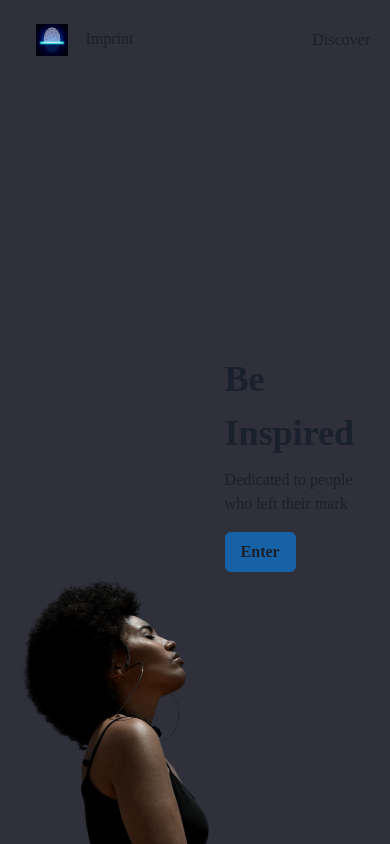
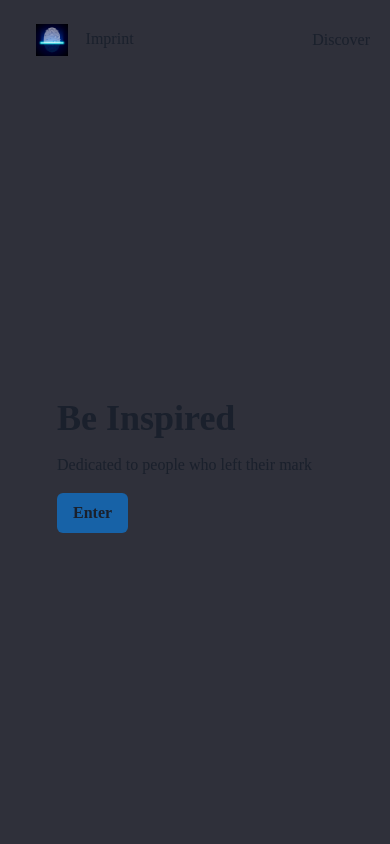
Before and after one commit to BrandonGrayson/Imprint, a React (Create React App) app: page / in a window 390 px wide. Built offline with nearby package versions, Linux system fonts and the light colour scheme; the HTML template or start-up script is replaced by a standard one.

Commit message:
using Chakra UI's custom hook useMediaQuery to conditionally render landing page img when there is enough screen space

```diff
--- a/src/components/Home.js
+++ b/src/components/Home.js
@@ -1,9 +1,11 @@
 import React from 'react';
 import { Box, Image, Text, Button } from '@chakra-ui/react';
+import { useMediaQuery } from "@chakra-ui/react"
 
 // flex grow worked in this box: style={{flexGrow: 1, backgroundColor: 'red'}}
 
 export default function Home() {
+    const [isSmallerThan900] = useMediaQuery("(max-width: 900px)")
     return (
         <Box
             d="flex"
@@ -17,11 +19,16 @@ export default function Home() {
                 maxH="70vh"
                 alignSelf="end"
             >
-                <Image
+                {
+                    isSmallerThan900 === true
+                        ? null
+                        : <Image
                             src="/img/landing-page-girl.png"
                             alt="girl enjoying music"
                             objectFit="contain"
+
                         />
+                }
             </Box>
             <Box
                 d="flex"
@@ -31,7 +38,6 @@ export default function Home() {
                 m="1rem"
                 maxW="100%"
                 flexGrow="2"
-
             >
                 <Text pb=".5rem" fontWeight="bold" fontSize="4xl">Be Inspired</Text>
                 <Text pb="1rem" fontWeight="normal" fontSize="md">Dedicated to people who left their mark</Text>
```
Lines whose indentation alone changed are shown as unchanged.
